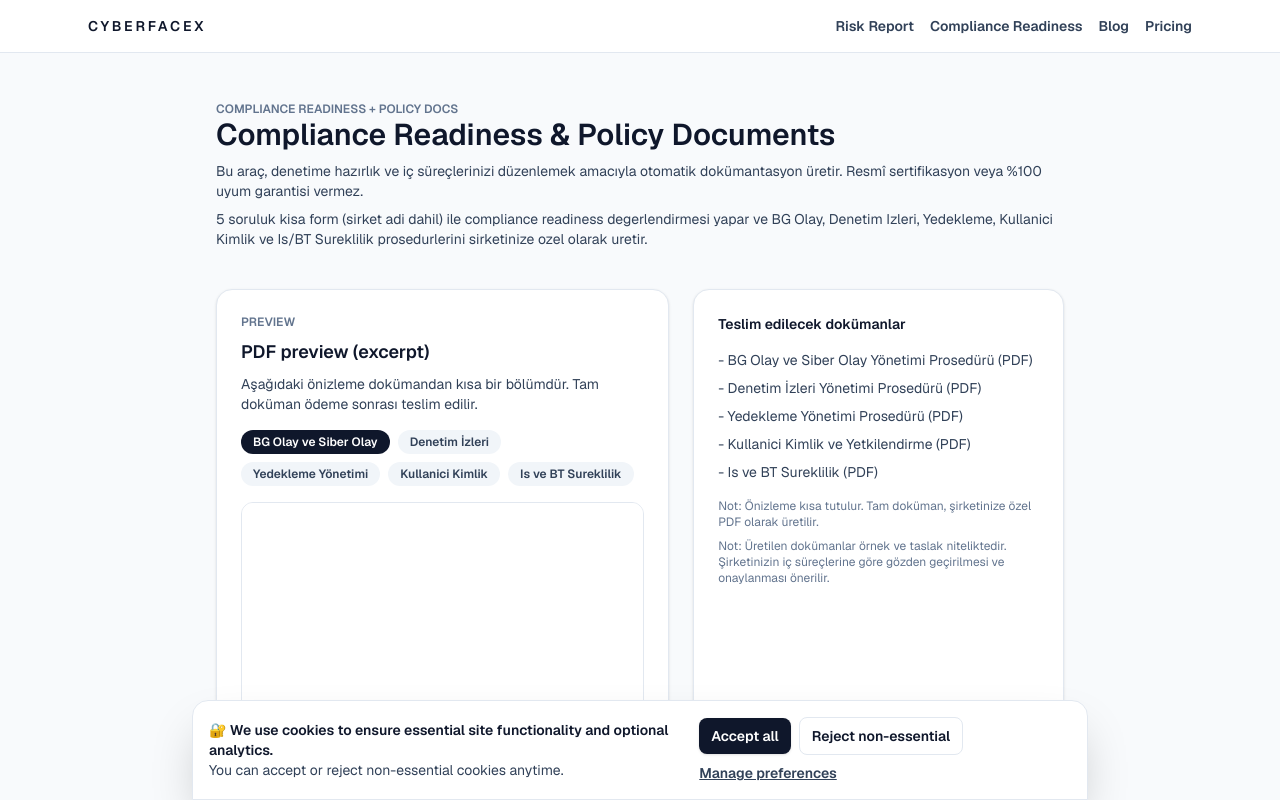
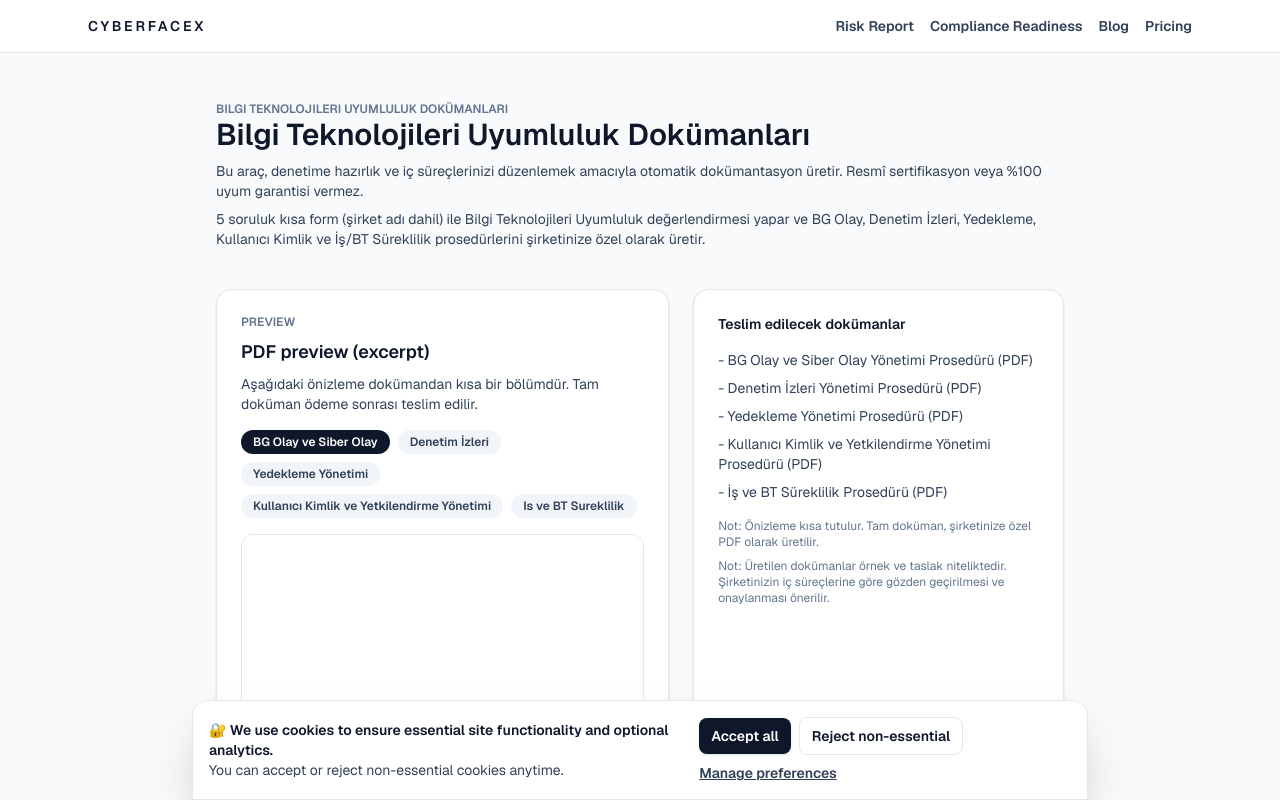
Before and after one commit to Siyahiherif/riskreport, a Next.js app: page /compliance in a window 1280 px wide. Shown: the top 800 px of the page. Built offline with nearby package versions, Linux system fonts and the light colour scheme.

Commit message:
Update compliance page

```diff
--- a/app/compliance/page.tsx
+++ b/app/compliance/page.tsx
@@ -72,17 +72,16 @@ export default function CompliancePage() {
     <div className="min-h-screen bg-slate-50 text-slate-900">
       <div className="mx-auto max-w-4xl px-6 py-12 space-y-10">
         <div>
-          <p className="text-xs uppercase font-semibold text-slate-500">Compliance Readiness + Policy Docs</p>
-          <h1 className="text-3xl font-semibold">Compliance Readiness & Policy Documents</h1>
+          <p className="text-xs uppercase font-semibold text-slate-500">Bilgi Teknolojileri Uyumluluk Dokümanları</p>
+          <h1 className="text-3xl font-semibold">Bilgi Teknolojileri Uyumluluk Dokümanları</h1>
           <p className="mt-2 text-sm text-slate-700">
             Bu araç, denetime hazırlık ve iç süreçlerinizi düzenlemek amacıyla otomatik dokümantasyon üretir. Resmî
             sertifikasyon veya %100 uyum garantisi vermez.
           </p>
           <p className="mt-2 text-sm text-slate-700">
-  5 soruluk kisa form (sirket adi dahil) ile compliance readiness degerlendirmesi yapar ve
-  BG Olay, Denetim Izleri, Yedekleme, Kullanici Kimlik ve Is/BT Sureklilik prosedurlerini
-  sirketinize ozel olarak uretir.
-</p>
+            5 soruluk kısa form (şirket adı dahil) ile Bilgi Teknolojileri Uyumluluk değerlendirmesi yapar ve BG Olay, Denetim
+            İzleri, Yedekleme, Kullanıcı Kimlik ve İş/BT Süreklilik prosedürlerini şirketinize özel olarak üretir.
+          </p>
         </div>
 
         <div className="grid gap-6 lg:grid-cols-[1.1fr_0.9fr]">
@@ -127,7 +126,7 @@ export default function CompliancePage() {
                   previewDoc === "kimlik" ? "bg-slate-900 text-white" : "bg-slate-100 text-slate-700"
                 }`}
               >
-                Kullanici Kimlik
+                Kullanıcı Kimlik ve Yetkilendirme Yönetimi
               </button>
               <button
                 type="button"
@@ -157,8 +156,8 @@ export default function CompliancePage() {
               <li>- BG Olay ve Siber Olay Yönetimi Prosedürü (PDF)</li>
               <li>- Denetim İzleri Yönetimi Prosedürü (PDF)</li>
               <li>- Yedekleme Yönetimi Prosedürü (PDF)</li>
-              <li>- Kullanici Kimlik ve Yetkilendirme (PDF)</li>
-              <li>- Is ve BT Sureklilik (PDF)</li>
+              <li>- Kullanıcı Kimlik ve Yetkilendirme Yönetimi Prosedürü (PDF)</li>
+              <li>- İş ve BT Süreklilik Prosedürü (PDF)</li>
             </ul>
             <p className="mt-4 text-xs text-slate-500">
               Not: Önizleme kısa tutulur. Tam doküman, şirketinize özel PDF olarak üretilir.
```
